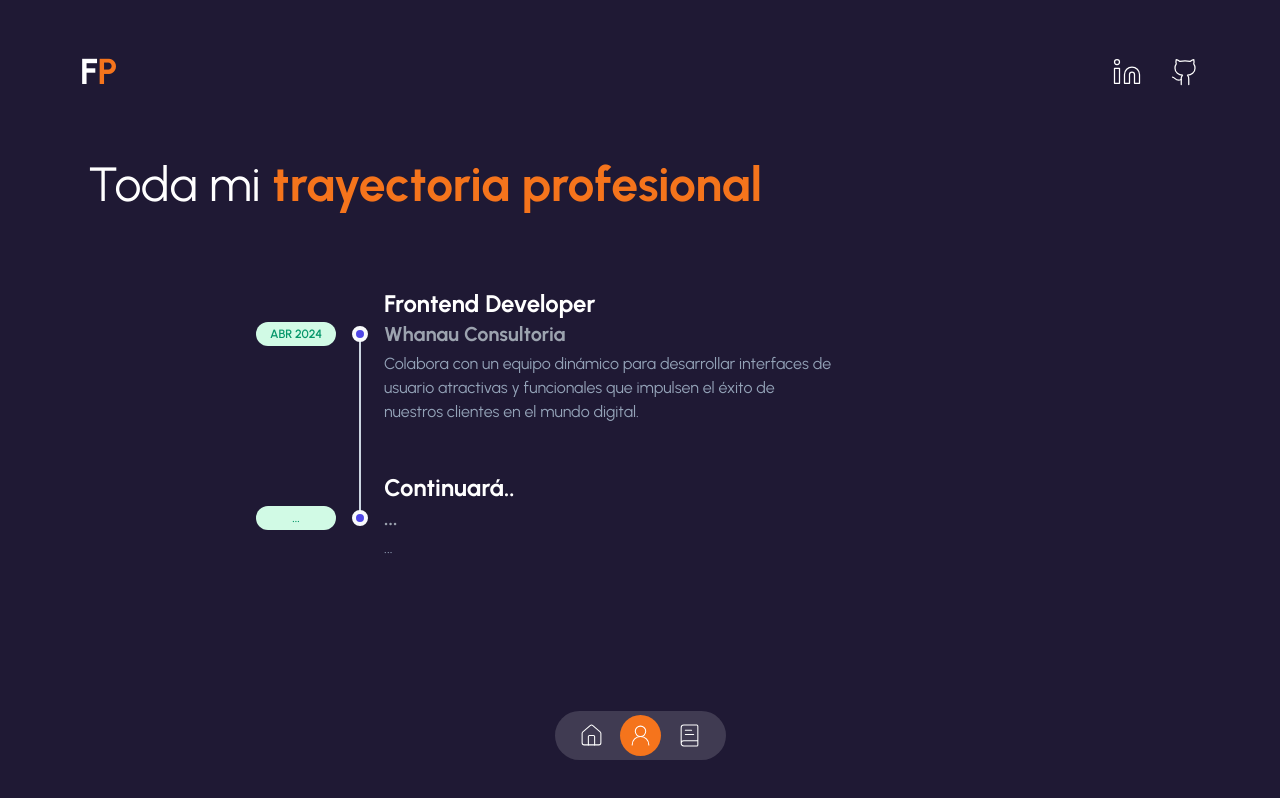
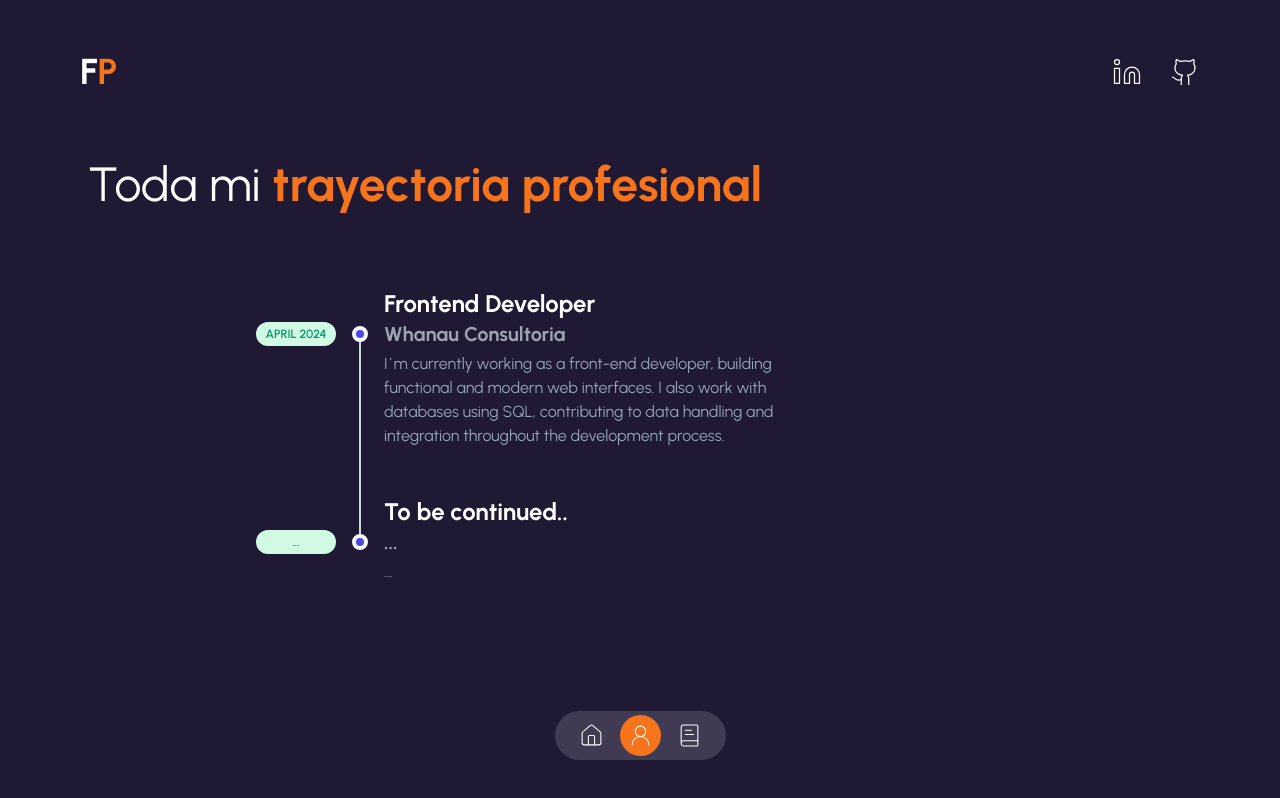
Before and after one commit to FelipePelletier/PortfolioPelletier, a Next.js app: page /about-me in a window 1280 px wide. Built offline with nearby package versions, Linux system fonts and the light colour scheme.

Commit message:
about me page traducida al ingles

```diff
--- a/data.tsx
+++ b/data.tsx
@@ -84,12 +84,12 @@ export const dataAboutPage = [
     title: "Frontend Developer",
     subtitle: "Whanau Consultoria",
     description:
-      "Colabora con un equipo dinámico para desarrollar interfaces de usuario atractivas y funcionales que impulsen el éxito de nuestros clientes en el mundo digital.",
-    date: "Abr 2024 ",
+      "I´m currently working as a front-end developer, building functional and modern web interfaces. I also work with databases using SQL, contributing to data handling and integration throughout the development process.",
+    date: "April 2024 ",
   },
   {
     id: 2,
-    title: "Continuará..",
+    title: "To be continued..",
     subtitle: "...",
     description: "...",
     date: "...",
```
